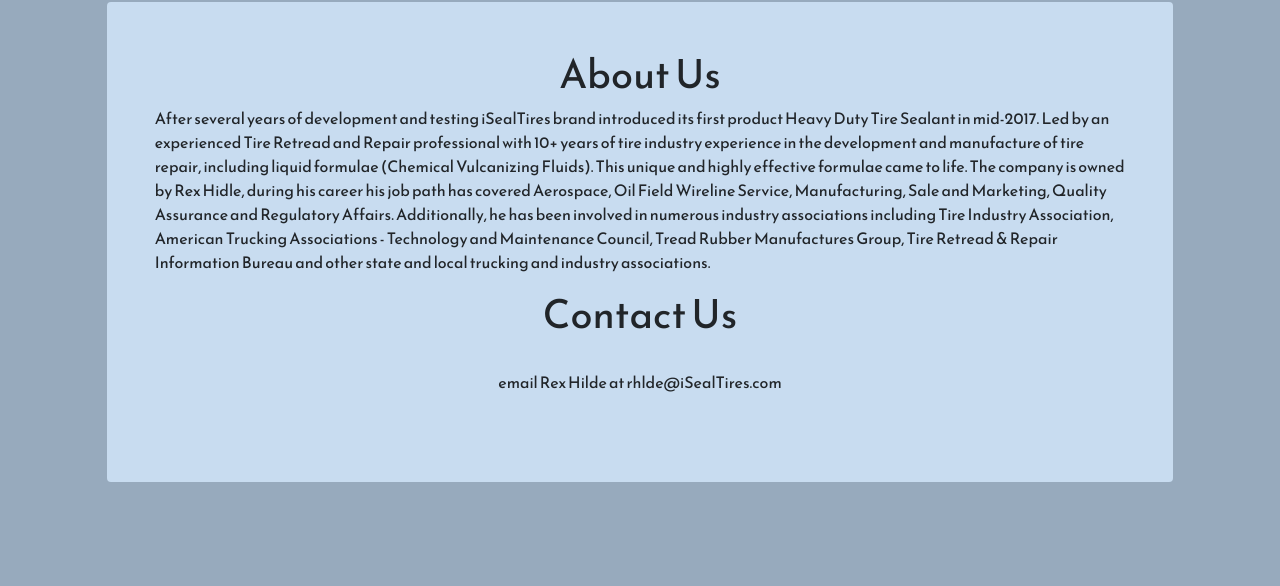
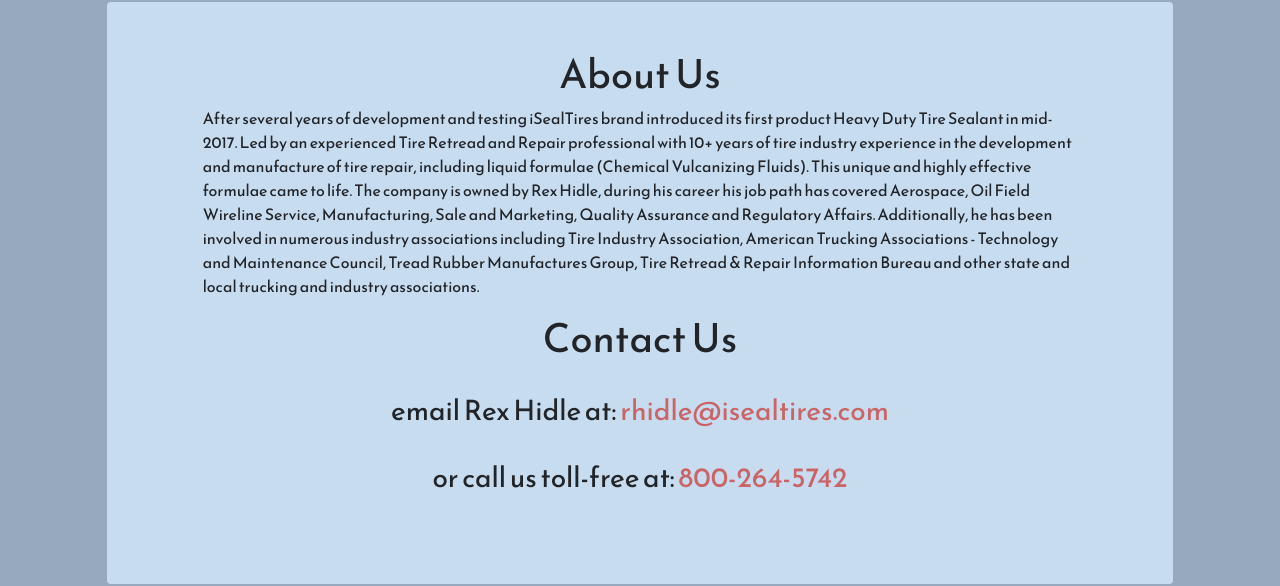
Before and after one commit to d-das/isealtires, an Angular app: page /contact in a window 1280 px wide. Shown: the part 340-926 px from the top of the page. Before the commit the page ends 882 px from the top, so only its background shows below. Built offline with nearby package versions, Linux system fonts and the light colour scheme; a web font is replaced by a local one.

Commit message:
update contact and add application guide

```diff
--- a/src/app/contact/contact.component.html
+++ b/src/app/contact/contact.component.html
@@ -5,15 +5,16 @@
       <div class="text-center">
         <h1>About Us</h1>
       </div>
-      <p>
+      <p class="mx-5">
         After several years of development and testing iSealTires brand introduced its first product Heavy Duty Tire Sealant in mid-2017. Led by an experienced Tire Retread and Repair professional with 10+ years of tire industry experience in the development and manufacture of tire repair, including liquid formulae (Chemical Vulcanizing Fluids). This unique and highly effective formulae came to life. The company is owned by Rex Hidle, during his career his job path has covered Aerospace, Oil Field Wireline Service, Manufacturing, Sale and Marketing, Quality Assurance and Regulatory Affairs. Additionally, he has been involved in numerous industry associations including Tire Industry Association, American Trucking Associations - Technology and Maintenance Council, Tread Rubber Manufactures Group, Tire Retread & Repair Information Bureau and other state and local trucking and industry associations.
       </p>
       <div class="text-center">
         <h1>Contact Us</h1>
         <br>
-        <p class="mx-5">
-          email Rex Hilde at rhlde@iSealTires.com<br><br>
-        </p>
+        <h3 class="mx-5">
+          email Rex Hidle at: <a href="mailto:rhidle@isealtires.com" target="_top">rhidle@isealtires.com</a><br><br>
+          or call us toll-free at: <a href="tel:+18002645742">800-264-5742</a><br><br>
+        </h3>
       </div>
     </div>
     <div class="col-md"></div>
--- a/src/app/faq/faq.component.html
+++ b/src/app/faq/faq.component.html
@@ -11,7 +11,7 @@
       </div>
       <div class="mx-5 mb-3">
         -The amount is dependent upon the size of tire and use. Off-Road tires should have more tire sealant installed than a tire used in Over-the Road application.<br>
-        - <a href="#">Click here to download our iSealTires application guide.</a><br>
+        - <a href="/assets/docs/iSealTires_application_guide_2017.pdf">Click here to download our iSealTires application guide.</a><br>
         - <a href="calculator">Click here to use our online application calculator.</a>
        </div>
 
```
